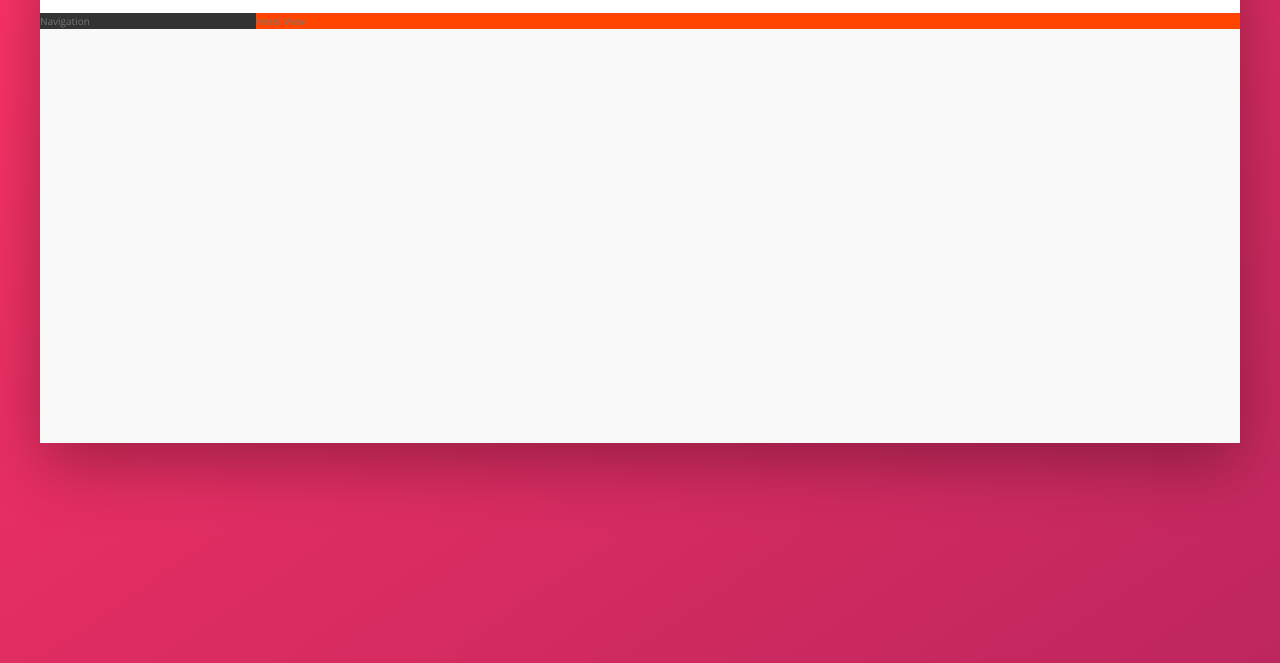
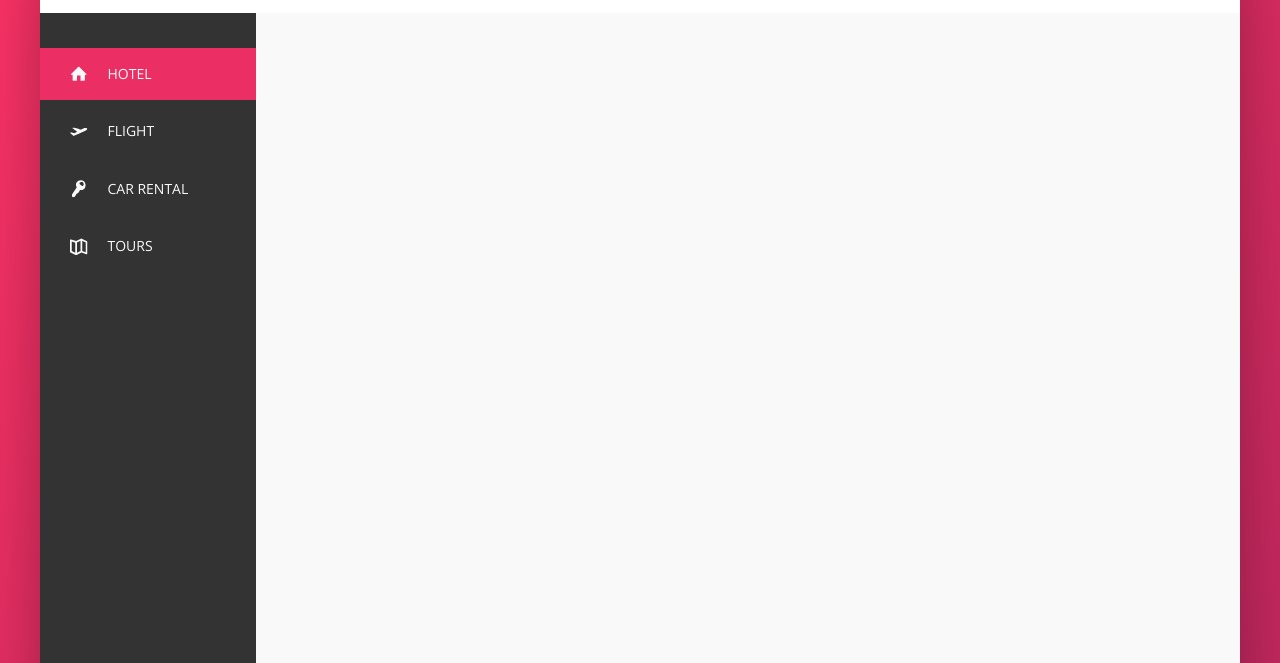
Before and after one commit to connietran-dev/trillo-travel, a website: page index.html in a window 1280 px wide. Shown: the part 137-800 px from the top of the page. Drawn offline with nearby package versions, Linux system fonts and the light colour scheme.

Commit message:
Style sidebar with flexbox and CSS animations/transitions

```diff
--- a/index.html
+++ b/index.html
@@ -69,12 +69,52 @@
 
             <!-- Sidebar -->
             <nav class="sidebar">
-                Navigation
+                <ul class="side-nav">
+                    <!-- Add --active modifier to this to show actively selected nav item -->
+                    <li class="side-nav__item side-nav__item--active">
+                        <a href="#" class="side-nav__link">
+                            <svg class="side-nav__icon">
+                                <use xlink:href="img/sprite.svg#icon-home"></use>
+                            </svg>
+                            <span>Hotel</span>
+                        </a>
+                    </li>
+                    <li class="side-nav__item">
+                        <a href="#" class="side-nav__link">
+                            <svg class="side-nav__icon">
+                                <use xlink:href="img/sprite.svg#icon-aircraft-take-off"></use>
+                            </svg>
+                            <span>Flight</span>
+                        </a>
+                    </li>
+                    <li class="side-nav__item">
+                        <a href="#" class="side-nav__link">
+                            <svg class="side-nav__icon">
+                                <use xlink:href="img/sprite.svg#icon-key"></use>
+                            </svg>
+                            <span>Car rental</span>
+                        </a>
+                    </li>
+                    <li class="side-nav__item">
+                        <a href="#" class="side-nav__link">
+                            <svg class="side-nav__icon">
+                                <use xlink:href="img/sprite.svg#icon-map"></use>
+                            </svg>
+                            <span>Tours</span>
+                        </a>
+                    </li>
+                </ul>
+
+                <!-- Copyright -->
+                <div class="legal">
+                    &copy; 2021 Trillo developed by <a href="https://github.com/connietran-dev"
+                        target="_blank">Connie Tran</a>. All rights reserved.
+                </div>
             </nav>
 
             <!-- Hotel View -->
             <main class="hotel-view">
-                Hotel View
+
             </main>
         </div>
     </div>
--- a/sass/_components.scss
+++ b/sass/_header.scss
@@ -19,14 +19,13 @@ Misc - opacity
 }
 
 
-
 // || SEARCH
 //--------------------------------------
 .search {
-    // .search is child flex item from parent .header flex container
+    /* .search is child flex item from parent .header flex container */
     flex: 0 0 40%; // TODO - Why not use width: 40%?
 
-    // Then create flex container out of .search for .search's children
+    /* Then create flex container out of .search for .search's children */
     display: flex;
     justify-content: center;    // Center horizontally
     align-items: center;    // Center vertically
@@ -97,6 +96,7 @@ Misc - opacity
 // || USER NAVIGATION
 //--------------------------------------
 .user-nav {
+    /* Flex for user-nav child items */
     display: flex;
     align-items: center;    // Align vertically
     align-self: stretch;    // Stretch from top to bottom of header
@@ -118,9 +118,9 @@ Misc - opacity
         background-color: var(--color-grey-light-2);    // Grey hover effect
     }
 
-    & > a {
+    a {
         text-decoration: none;
-        color: inherit;
+        color: currentColor;
     }
 
     &__icon-box {
--- a/sass/_layout.scss
+++ b/sass/_layout.scss
@@ -23,9 +23,10 @@ Misc - opacity
 .header {
     height: 7rem;
 
+    /* Flexbox container for logo, search, user-nav */
     display: flex;
-    justify-content: space-between; // justify-content - Align horizontally - Divide space between elements
-    align-items: center;    // align-items - Align vertically
+    justify-content: space-between; // Align horizontally - Divide space between elements
+    align-items: center;    // Align vertically
 
     font-size: 1.4rem;    // Override default font-size of 1rem (10px) for header
 
@@ -39,11 +40,20 @@ Misc - opacity
 }
 
 .sidebar {
+    /* Flex with hotel-view */
     flex: 0 0 18%;  // Shorthand for flex property - flex-grow (0), flex-shrink (0), flex-basis (18%)
+
+    /* Flexbox container for menu items */
+    display: flex;
+    flex-direction: column;
+    justify-content: space-between;
+
     background-color: var(--color-grey-dark-1);
 }
 
 .hotel-view {
+    // FOR TESTING
     flex: 1;
-    background-color: orangered;
+    height: 80rem;
+    // background-color: orangered;
 }
--- /dev/null
+++ b/sass/_sidebar.scss
@@ -0,0 +1,103 @@
+// || SIDE NAVIGATION
+//--------------------------------------
+.side-nav {
+    margin-top: 3.5rem;
+
+    font-size: 1.4rem;
+    list-style: none;
+
+    &__item {
+        position: relative;
+
+        // Everything but last-child
+        &:not(:last-child) {
+            margin-bottom: .5rem;
+        }
+    }
+
+    // Create pink pseudoelement for below hovering over menu item
+    &__item::before {
+        content: "";    // Need to set for ::before pseudoelement to display in browser
+        background-color: var(--color-primary);
+
+        // Set to be right over link item with same height
+        position: absolute;
+        top: 0;
+        left: 0;
+        height: 100%;
+
+        transform: scaleY(0);   // When not hovered, do not display
+
+        transform-origin: center;   // Default transform starts from center (Don't need to declare - but stated for educational purposes)
+        width: 3px;     // Needs small value so scaleY is obvious
+
+        // Transitions can be put on different CSS properties
+
+        // Can create staged / sequence of animations w/ scaleY then delay of width
+        // Delay transform: scaleY for .2s
+        // Delay width by same .2s
+        // Then transform width for .4s with cubic-bezier
+        transition: transform .2s .1s,  // property | duration | delay
+                    width .4s cubic-bezier(1,0,0,1) .2s, // property | duration | easing func | delay
+                    background-color .1s;   // Animates background-color in .1s
+
+                    // cubic-bezier.com used to generate
+                    // cubic-bezier is actually the same as ease-in-out
+    }
+
+    // Display the pseudoelement for __item--active to indicate you're on this tab
+    // which is the same as hovering over an item (__item:hover::before)
+    &__item--active::before,
+    &__item:hover::before {
+        transform: scaleY(1);   // When pseudoelement is hovered, scale in Y direction, ie, display it
+        width: 100%;
+    }
+
+    // Create pseudoelement for when item is being clicked on (:active)
+    // So that __item becomes brighter primary color when clicked on
+    &__item:active::before {
+        background-color: var(--color-primary-light);
+    }
+
+    // :link state of link is normal, unvisited link
+    // :visited state of link is visited at least once
+    &__link:link,
+    &__link:visited {
+        position: relative;     // z-index only works if you have specified position (I assume for links, it's not usually specified)
+        z-index: 10;    // Position link above pseudoelement
+        display: block;
+        padding: 1.5rem 3rem;
+
+        color: var(--color-grey-light-1);
+        text-decoration: none;
+        text-transform: uppercase;
+
+        display: flex;  // TODO - Figure out why you have to put this at bottom
+        align-items: center;    // Align nav icon and link
+    }
+
+    &__icon {
+        margin-right: 2rem;
+
+        height: 1.75rem;    // Size svgs as squares
+        width: 1.75rem;
+
+        fill: currentColor; // currentColor is color of parent element, incl. hover of parent
+    }
+}
+
+
+// || LEGAL TEXT
+//--------------------------------------
+.legal {
+    padding: 2.5rem;
+
+    color: var(--color-grey-light-4);
+    font-size: 1.2rem;
+    text-align: center;
+
+    a {
+        color: var(--color-primary-dark);
+        text-decoration: none;
+    }
+}
--- a/sass/main.scss
+++ b/sass/main.scss
@@ -1,3 +1,9 @@
+// Global resets & typography
 @import "base";
-@import "components";
+
+// Components
+@import "header";
+@import "sidebar";
+
+// Container layouts
 @import "layout";
```
Also changed, not shown: css/style.css.
